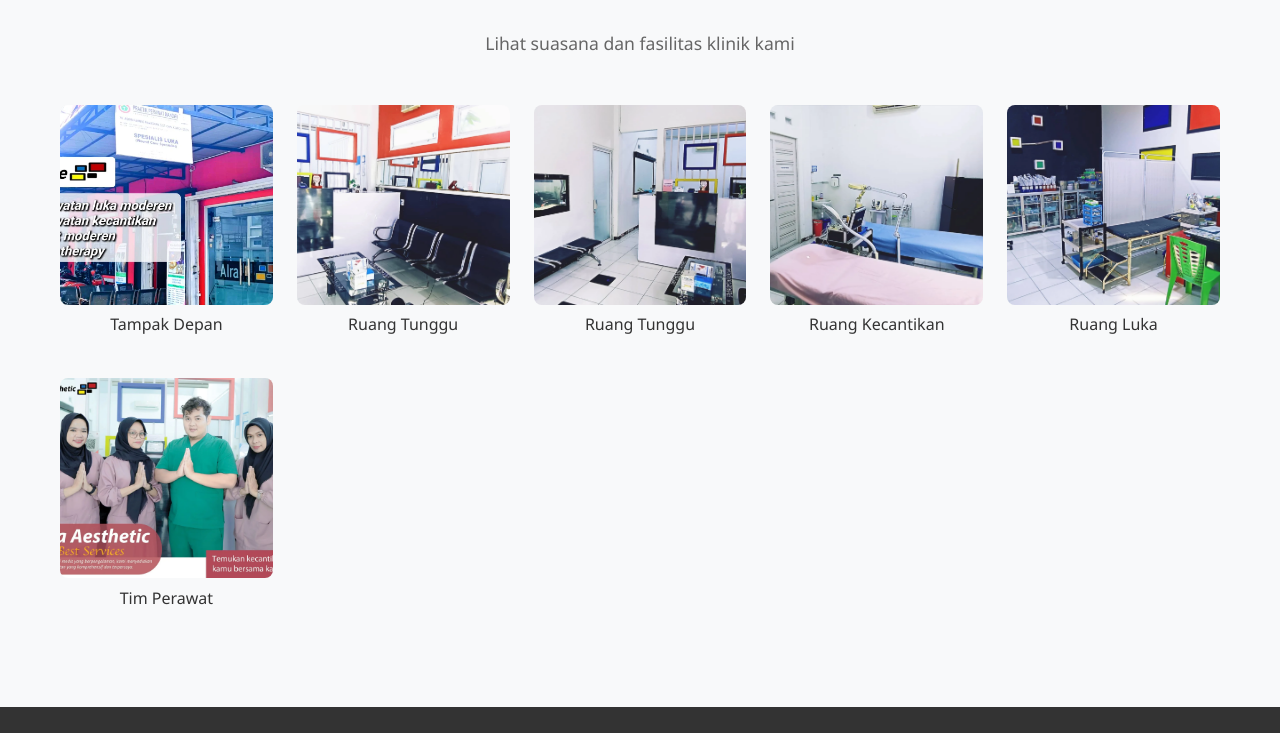
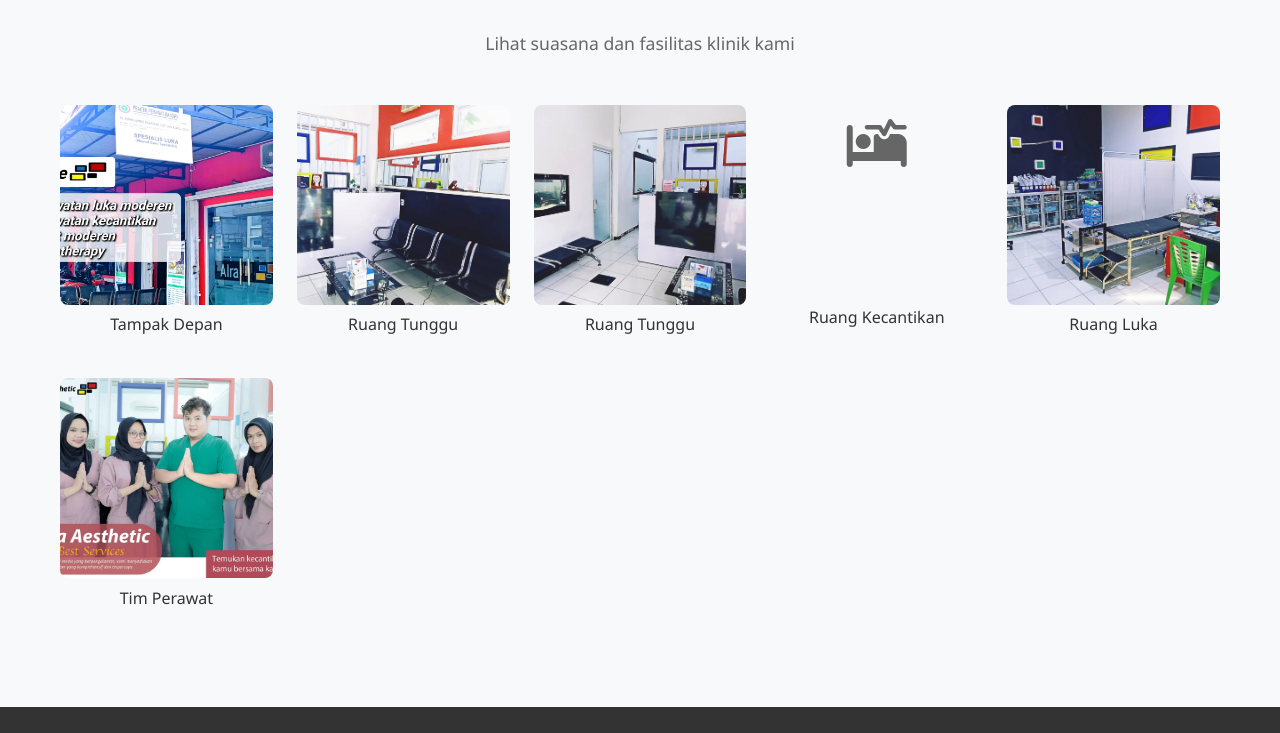
Before and after one commit to rexnestx-dev/proyekalracare01, a plain HTML site: page public-site.html in a window 1280 px wide. Shown: the part 2206-2939 px from the top of the page. Drawn offline with Linux system fonts and the light colour scheme.

Commit message:
Update public-site.html

```diff
--- a/public-site.html
+++ b/public-site.html
@@ -184,7 +184,7 @@
                     <p>Ruang Tunggu</p>
                 </div>
                 <div class="gallery-item">
-                    <img src="./images/ruang_kecantikan.webp" alt="ruang_kecantikan" loading="lazy"
+                    <img src="./images/images/ruang_kecantikan.webp" alt="ruang_kecantikan" loading="lazy"
                          onerror="this.style.display='none'; this.nextElementSibling.style.display='block'">
                     <div class="gallery-fallback" style="display: none;">
                         <i class="fas fa-procedures"></i>
@@ -427,4 +427,5 @@
 
     <script src="public-script.js"></script>
 </body>
+
 </html>
```
